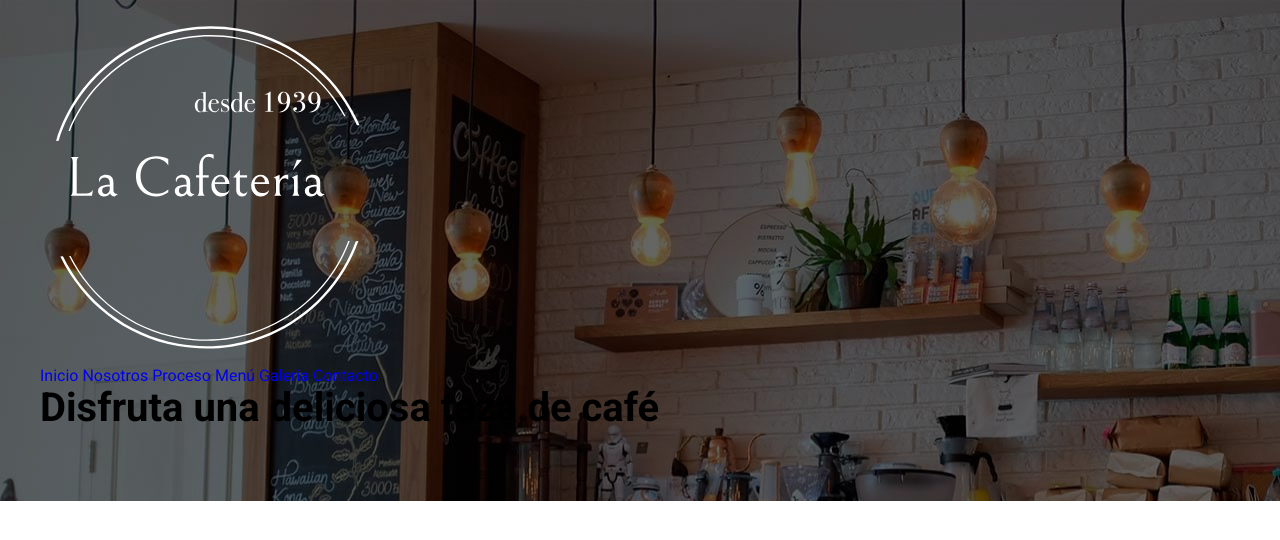
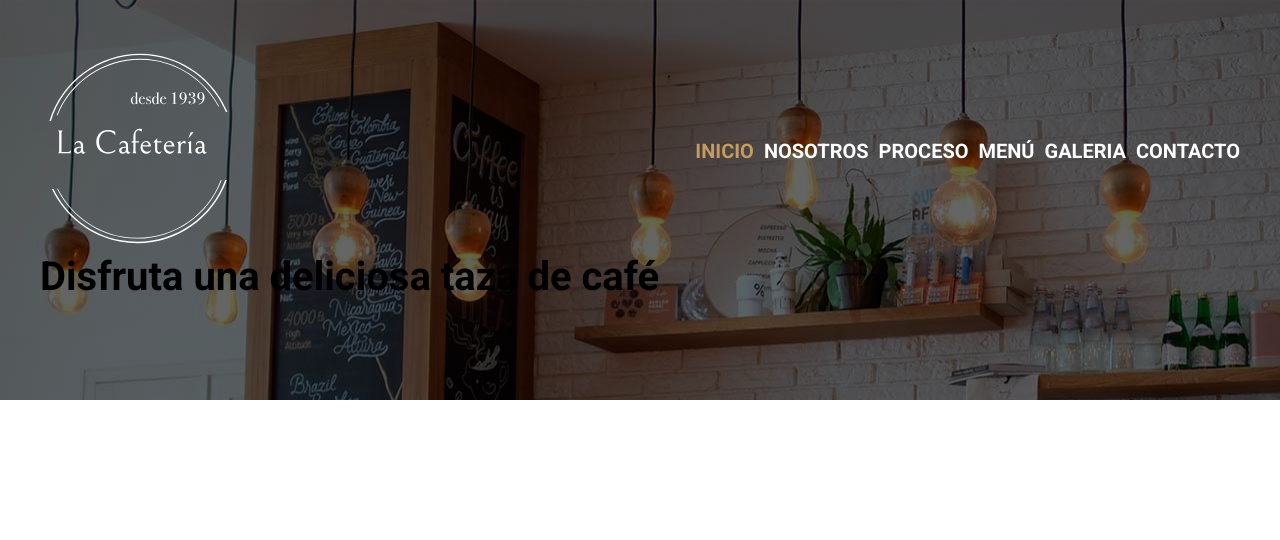
Before and after one commit to Nburgos13/Cafeteria_SASS, a website: page index.html in a window 1280 px wide. Drawn offline with Linux system fonts and the light colour scheme.

Commit message:
navegacion

```diff
--- a/index.html
+++ b/index.html
@@ -20,7 +20,7 @@
             <img src="build/img/logo.svg" alt="logo cafeteria" />
           </div>
           <nav class="nav-principal">
-            <a href="index.html">Inicio</a>
+            <a class="activo" href="index.html">Inicio</a>
             <a href="nosotros.html">Nosotros</a>
             <a href="proceso.html">Proceso</a>
             <a href="menu.html">Menú</a>
--- a/src/scss/base/_variables.scss
+++ b/src/scss/base/_variables.scss
@@ -7,11 +7,12 @@ $tablet: 768px;
 $desktop: 1024px;
 
 // Colores
-$primario: #e8505b;
-$secundario: #455a64;
+$primario: #5e311e;
+$secundario: #c39c63;
 $negro: #000000;
 $blanco: #ffffff;
 $grisClaro: #eceeef;
+$cafeClaro: #ebe7de;
 
 // Unidades
 $separacion: 5rem;
--- /dev/null
+++ b/src/scss/header/_barra.scss
@@ -0,0 +1,21 @@
+@use "base/mixins" as m;
+
+.barra {
+  display: flex;
+  flex-direction: column;
+  @include m.tablet {
+    flex-direction: row;
+    justify-content: space-between;
+    align-items: center;
+  }
+
+  .logo {
+    width: 50%;
+    margin: 0 auto;
+
+    @include m.tablet {
+      width: 20rem;
+      margin: 0;
+    }
+  }
+}
--- a/src/scss/header/_header.scss
+++ b/src/scss/header/_header.scss
@@ -4,10 +4,6 @@
 .header {
   padding: 5rem 0;
   position: relative;
-
-  @include m.telefono {
-    padding: 2rem 0;
-  }
 
   &::before {
     content: "";
--- a/src/scss/header/_index.scss
+++ b/src/scss/header/_index.scss
@@ -1,2 +1,3 @@
 @forward "header";
 @forward "navegacion";
+@forward "barra";
--- a/src/scss/header/_navegacion.scss
+++ b/src/scss/header/_navegacion.scss
@@ -1,3 +1,32 @@
-.navegacion {
-  color: black;
+@use "base/variables" as v;
+@use "base/mixins" as m;
+
+.nav-principal {
+  display: flex;
+  flex-direction: column;
+  margin-top: 5rem;
+
+  @include m.tablet {
+    flex-direction: row;
+    gap: 1rem;
+    margin-top: 0;
+  }
+
+  a {
+    text-align: center;
+    color: v.$blanco;
+    font-size: 2rem;
+    text-transform: uppercase;
+    font-weight: 700;
+    margin-bottom: 1rem;
+    @include m.tablet {
+      margin-bottom: 0;
+    }
+    &:hover {
+      color: v.$secundario;
+    }
+    &.activo {
+      color: v.$secundario;
+    }
+  }
 }
```
Also changed, not shown: build/css/app.css.
